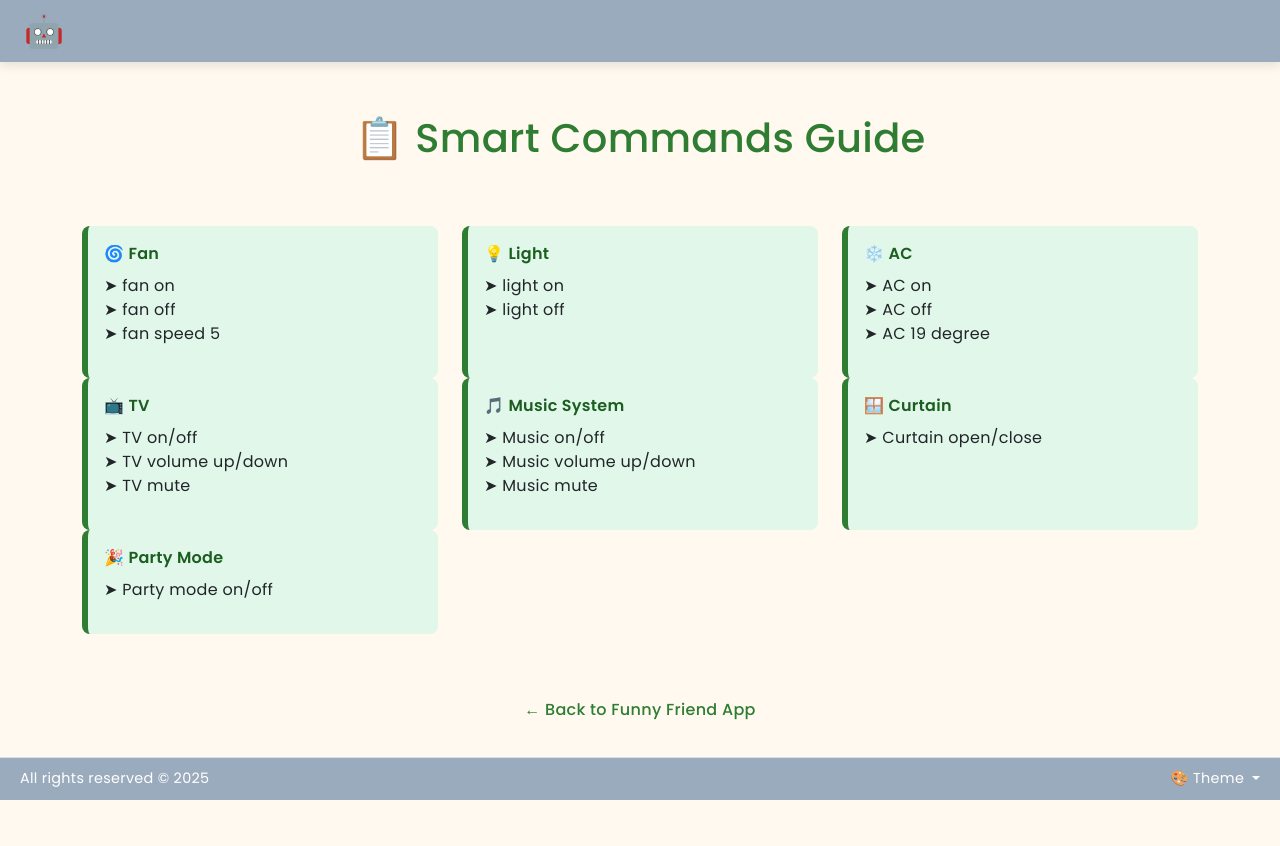
After one commit to amritasinha01/funnyfriend, a Flask app: page /commands in a window 1280 px wide. The commit adds this page. Run offline with Flask 3, Linux system fonts and the light colour scheme; parts of the project's set-up code (start-up, migrations or seed data) failed here and were passed over.

Commit message:
Updated: Smart Control, Back Button Logic, Theme-Aware Routing

```diff
--- a/app.py
+++ b/app.py
@@ -36,6 +36,9 @@ def doctors_page():
 @app.route('/places_map')
 def places_map_page():
     return render_template('places_map.html')
+@app.route("/commands")
+def command_help():
+    return render_template("commands.html")
 
 
 # Load trained emotion model and vectorizer
@@ -216,8 +219,7 @@ def llm_chat():
         reply += " By the way, you can also search for nearby doctors using Google Maps if you need support."
 
     return jsonify(reply=reply)
-
-# 💡 Fan/Light smart command API
+# 💡 Smart Command API with Fan Speed, AC Temp, Volume & Mode Controls----------------------------------------------------------------------
 @app.route('/device_control', methods=['POST'])
 def device_control():
     data = request.get_json()
@@ -225,33 +227,74 @@ def device_control():
 
     device = action = None
 
+    # ------------------- FAN ----------------------
     if "fan" in text:
         device = "fan"
-        action = "on" if "on" in text or "start" in text else "off"
+        if "speed" in text:
+            match = re.search(r'\b([1-5])\b', text)
+            speed = match.group(1) if match else "default"
+            return jsonify(success=True, device=device, action="set_speed", speed=speed)
+        else:
+            action = "on" if "on" in text or "start" in text else "off"
+            return jsonify(success=True, device=device, action=action)
+
+    # ------------------- LIGHT --------------------
     elif "light" in text or "bulb" in text:
         device = "light"
         action = "on" if "on" in text or "start" in text else "off"
+        return jsonify(success=True, device=device, action=action)
+
+    # ------------------- AC -----------------------
     elif any(word in text for word in ["ac", "a c", "air conditioner"]):
         device = "ac"
-        action = "on" if "on" in text or "start" in text else "off"
+        temp_match = re.search(r'(\d{2})\s?(degrees|°|c)?', text)
+        if temp_match:
+            temperature = temp_match.group(1)
+            return jsonify(success=True, device=device, action="set_temp", temperature=temperature)
+        else:
+            action = "on" if "on" in text or "start" in text else "off"
+            return jsonify(success=True, device=device, action=action)
+
+    # ------------------- TV -----------------------
     elif "tv" in text or "television" in text:
         device = "tv"
-        action = "on" if "on" in text or "start" in text else "off"
-    elif "music" in text or "music system" in text or "speaker" in text:
+        if any(word in text for word in ["volume up", "increase volume", "louder"]):
+            return jsonify(success=True, device=device, action="volume_up")
+        elif any(word in text for word in ["volume down", "decrease volume", "lower"]):
+            return jsonify(success=True, device=device, action="volume_down")
+        elif "mute" in text:
+            return jsonify(success=True, device=device, action="mute")
+        else:
+            action = "on" if "on" in text or "start" in text else "off"
+            return jsonify(success=True, device=device, action=action)
+
+    # ------------------- MUSIC --------------------
+    elif "music" in text or "speaker" in text:
         device = "music"
-        action = "on" if "on" in text or "start" in text or "play" in text else "off"
+        if any(word in text for word in ["volume up", "increase volume", "louder"]):
+            return jsonify(success=True, device=device, action="volume_up")
+        elif any(word in text for word in ["volume down", "decrease volume", "lower"]):
+            return jsonify(success=True, device=device, action="volume_down")
+        elif "mute" in text:
+            return jsonify(success=True, device=device, action="mute")
+        elif any(word in text for word in ["play", "start", "on"]):
+            return jsonify(success=True, device=device, action="on")
+        else:
+            return jsonify(success=True, device=device, action="off")
+
+    # ------------------- CURTAIN -------------------
+    elif "curtain" in text:
+        device = "curtain"
+        action = "open" if "open" in text or "start" in text else "close"
+        return jsonify(success=True, device=device, action=action)
+
+    # ------------------- PARTY MODE ----------------
     elif "party" in text or "party mode" in text:
         device = "party"
         action = "on" if "on" in text or "start" in text or "activate" in text else "off"
-    elif "curtain" in text:
-        device = "curtain"
-        action = "open" if "open" in text or "start" in text else "close"
+        return jsonify(success=True, device=device, action=action)
 
-    if device and action:
-        return jsonify(success=True, device=device, action=action)
-    else:
-        return jsonify(success=False, message="No recognizable smart command")
-
+    return jsonify(success=False, message="No recognizable smart command")
 
 #google map---------------------------------------------------------------------------------------------------------------------------------------
 
@@ -419,14 +462,66 @@ def webhook():
         })
 
 
+
     elif intent == 'Smart Device Control':
+
         user_text = req.get('queryResult', {}).get('queryText', '')
+
         with app.test_request_context(json={'text': user_text}):
+
             resp = json.loads(device_control().get_data(as_text=True))
+
         if resp['success']:
-            reply = f"{resp['device'].capitalize()} has been turned {resp['action']}"
+
+            device = resp['device'].capitalize()
+
+            action = resp['action']
+
+            if device == "Ac" and action == "set_temp":
+
+                reply = f"Setting AC to {resp['temperature']} degrees"
+
+            elif device == "Fan" and action == "set_speed":
+
+                reply = f"Fan speed set to {resp['speed']}"
+
+            elif device == "Tv" and action in ["volume_up", "volume_down", "mute"]:
+
+                if action == "volume_up":
+
+                    reply = "TV volume increased"
+
+                elif action == "volume_down":
+
+                    reply = "TV volume decreased"
+
+                else:
+
+                    reply = "TV is now muted"
+
+            elif device == "Music" and action in ["volume_up", "volume_down", "mute"]:
+
+                if action == "volume_up":
+
+                    reply = "Music volume increased"
+
+                elif action == "volume_down":
+
+                    reply = "Music volume decreased"
+
+                else:
+
+                    reply = "Music is now muted"
+
+            else:
+
+                reply = f"{device} has been turned {action}"
+
+
         else:
+
             reply = "Sorry, I couldn't understand the smart command."
+
 
     elif intent == 'Nearby Doctors':
         reply = "To find nearby doctors, please open the app and click the 'Find Nearby Doctors' button for the map and list."
--- a/static/script.js
+++ b/static/script.js
@@ -355,7 +355,7 @@ function handleSmartCommand() {
 function runSmartCommand(text) {
   const box = document.getElementById("responseBox");
 
-  fetch("https://funnyfriend.onrender.com/device_control", {
+  fetch("http://127.0.0.1:8000/device_control", {
     method: "POST",
     headers: { "Content-Type": "application/json" },
     body: JSON.stringify({ text: text })
@@ -366,38 +366,72 @@ function runSmartCommand(text) {
         const { device, action } = data;
 
         if (device === "fan") {
+          if (action === "set_speed") {
+            box.innerHTML += `<p>🌀 Fan speed set to ${data.speed}</p>`;
+            speak(`Fan speed set to ${data.speed}`);
+          } else {
             animateFan(action === "on");
             box.innerHTML += `<p>🌀 Fan turned ${action.toUpperCase()}</p>`;
             speak(`Fan is now ${action}`);
+          }
+
         } else if (device === "light") {
           toggleLamp(action === "on");
           box.innerHTML += `<p>💡 Light turned ${action.toUpperCase()}</p>`;
           speak(`Light is now ${action}`);
+
         } else if (device === "ac") {
+          if (action === "set_temp") {
+            box.innerHTML += `<p>❄️ AC set to ${data.temperature}°C</p>`;
+            speak(`Setting AC to ${data.temperature} degrees`);
+          } else {
             animateAC(action === "on");
             box.innerHTML += `<p>❄️ AC turned ${action.toUpperCase()}</p>`;
             speak(`AC is now ${action}`);
+          }
+
         } else if (device === "tv") {
-          toggleNetflixLogo(action === "on");  // ✅ Controls logo state
+          if (action === "volume_up") {
+            speak("TV volume increased");
+            box.innerHTML += `<p>🔊 TV volume increased</p>`;
+          } else if (action === "volume_down") {
+            speak("TV volume decreased");
+            box.innerHTML += `<p>🔉 TV volume decreased</p>`;
+          } else if (action === "mute") {
+            speak("TV is now muted");
+            box.innerHTML += `<p>🔇 TV muted</p>`;
+          } else {
+            toggleNetflixLogo(action === "on");
             box.innerHTML += `<p>📺 TV turned ${action.toUpperCase()}</p>`;
             speak(`TV is now ${action}`);
+          }
+
+        } else if (device === "music") {
+          if (action === "volume_up") {
+            speak("Music volume increased");
+            box.innerHTML += `<p>🔊 Music volume increased</p>`;
+          } else if (action === "volume_down") {
+            speak("Music volume decreased");
+            box.innerHTML += `<p>🔉 Music volume decreased</p>`;
+          } else if (action === "mute") {
+            speak("Music is now muted");
+            box.innerHTML += `<p>🔇 Music muted</p>`;
+          } else {
+            animateMusic(action === "on");
+            box.innerHTML += `<p>🎵 Music System ${action.toUpperCase()}</p>`;
+            speak(`Music system is now ${action}`);
+          }
+
         } else if (device === "curtain") {
           animateVerticalCurtain(action === "open");
           box.innerHTML += `<p>🪟 Curtain ${action.toUpperCase()}</p>`;
           speak(`Curtain is now ${action}`);
-        }
 
-          else if (device === "music") {
-          animateMusic(action === "on");
-          box.innerHTML += `<p>🎵 Music System ${action.toUpperCase()}</p>`;
-          speak(`Music system is now ${action}`);
-        }
-          else if (device === "party") {
+        } else if (device === "party") {
           togglePartyMode(action === "on");
           box.innerHTML += `<p>🎉 Party Mode ${action.toUpperCase()}</p>`;
           speak(`Party mode is now ${action}`);
         }
-
 
       } else {
         speak("Sorry, I didn't understand.");
@@ -411,6 +445,7 @@ function runSmartCommand(text) {
       speak("Failed to send smart command.");
     });
 }
+
 
 // ✅ Fan Animation
 function animateFan(on) {
--- /dev/null
+++ b/templates/commands.html
@@ -0,0 +1,145 @@
+<!DOCTYPE html>
+<html lang="en">
+<head>
+  <meta charset="UTF-8">
+  <title>Funny Friend - Yaymoji AI 🤖</title>
+  <meta name="viewport" content="width=device-width, initial-scale=1">
+
+  <!-- ✅ Bootstrap CSS -->
+  <link href="https://cdn.jsdelivr.net/npm/bootstrap@5.3.0/dist/css/bootstrap.min.css" rel="stylesheet">
+  <link rel="stylesheet" href="{{ url_for('static', filename='style.css') }}">
+  <link href="https://fonts.googleapis.com/css2?family=Poppins:wght@400;500;600;700&display=swap" rel="stylesheet">
+
+  <style>
+    h1 {
+      margin-top: 4rem;
+      margin-bottom: 4rem;
+      color: #2e7d32;
+    }
+    .command-card {
+      background: #e0f7e9;
+      border-left: 6px solid #2e7d32;
+      border-radius: 8px;
+      padding: 1rem;
+      margin-bottom: 1rem;
+      height: 100%;
+    }
+    .command-title {
+      font-weight: 600;
+      margin-bottom: 0.5rem;
+      color: #1b5e20;
+    }
+    .back-link {
+      display: block;
+      text-align: center;
+      margin: 4rem 4rem;
+      font-weight: 500;
+      color: #2e7d32;
+      text-decoration: none;
+    }
+    .back-link:hover {
+      text-decoration: underline;
+    }
+    .fixed-footer {
+      position: fixed;
+      bottom: 0;
+      left: 0;
+      width: 100%;
+      color: white;
+      padding: 10px 20px;
+      display: flex;
+      justify-content: space-between;
+      align-items: center;
+      z-index: 999;
+    }
+  </style>
+</head>
+<body>
+
+<!-- ✅ Header -->
+<header class="custom-header">
+  <div class="header-title">
+    <h2 class="mb-0">🤖</h2>
+  </div>
+</header>
+
+<div class="container">
+  <h1 class="text-center">📋 Smart Commands Guide</h1>
+
+  <!-- ✅ Grid of Command Cards (3 columns on desktop, 2 on tablet, 1 on mobile) -->
+  <div class="row">
+    <div class="col-md-6 col-lg-4">
+      <div class="command-card">
+        <div class="command-title">🌀 Fan</div>
+        <div>➤ fan on<br>➤ fan off<br>➤ fan speed 5</div>
+      </div>
+    </div>
+    <div class="col-md-6 col-lg-4">
+      <div class="command-card">
+        <div class="command-title">💡 Light</div>
+        <div>➤ light on<br>➤ light off</div>
+      </div>
+    </div>
+    <div class="col-md-6 col-lg-4">
+      <div class="command-card">
+        <div class="command-title">❄️ AC</div>
+        <div>➤ AC on<br>➤ AC off<br>➤ AC 19 degree</div>
+      </div>
+    </div>
+    <div class="col-md-6 col-lg-4">
+      <div class="command-card">
+        <div class="command-title">📺 TV</div>
+        <div>➤ TV on/off<br>➤ TV volume up/down<br>➤ TV mute </div>
+      </div>
+    </div>
+    <div class="col-md-6 col-lg-4">
+      <div class="command-card">
+        <div class="command-title">🎵 Music System</div>
+        <div>➤ Music on/off<br>➤ Music volume up/down<br>➤ Music mute</div>
+      </div>
+    </div>
+    <div class="col-md-6 col-lg-4">
+      <div class="command-card">
+        <div class="command-title">🪟 Curtain</div>
+        <div>➤ Curtain open/close</div>
+      </div>
+    </div>
+    <div class="col-md-6 col-lg-4">
+      <div class="command-card">
+        <div class="command-title">🎉 Party Mode</div>
+        <div>➤ Party mode on/off</div>
+      </div>
+    </div>
+  </div>
+
+  <!-- ✅ Back Button -->
+  <a id="backLink" href="/" class="back-link">← Back to Funny Friend App</a>
+</div>
+
+<!-- ✅ Footer -->
+<footer class="fixed-footer">
+  <div class="footer-text">All rights reserved © 2025</div>
+  <div class="dropdown ms-auto">
+    <a class="dropdown-toggle text-white text-decoration-none" href="#" role="button" data-bs-toggle="dropdown" aria-expanded="false">
+      🎨 Theme
+    </a>
+    <ul class="dropdown-menu dropdown-menu-end">
+      <li><a class="dropdown-item" href="/">🎩 Classic Theme</a></li>
+      <li><a class="dropdown-item" href="/woodland_mix">🌳 Woodland Mix</a></li>
+      <li><a class="dropdown-item" href="/playful">🎨 Playful Theme</a></li>
+    </ul>
+  </div>
+</footer>
+
+<!-- ✅ Bootstrap JS -->
+<script src="https://cdn.jsdelivr.net/npm/bootstrap@5.3.0/dist/js/bootstrap.bundle.min.js"></script>
+
+<!-- ✅ Flask JS -->
+<script src="{{ url_for('static', filename='script.js') }}"></script>
+<script>
+  const urlParams = new URLSearchParams(window.location.search);
+  const fromPath = urlParams.get("from") || "/";
+  document.getElementById("backLink").href = fromPath;
+</script>
+</body>
+</html>
```
Also changed, not shown: templates/index.html (+8 -6 lines), templates/index2.html (+10 -5 lines), templates/index3.html (+12 -6 lines), static/images/light.png (deleted), static/images/tv.png (deleted), static/images/tv1.png (deleted). Lines whose indentation alone changed are shown as unchanged.
